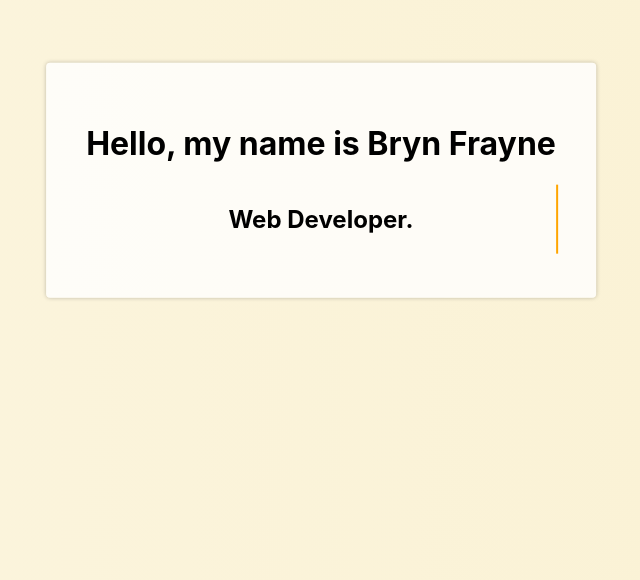
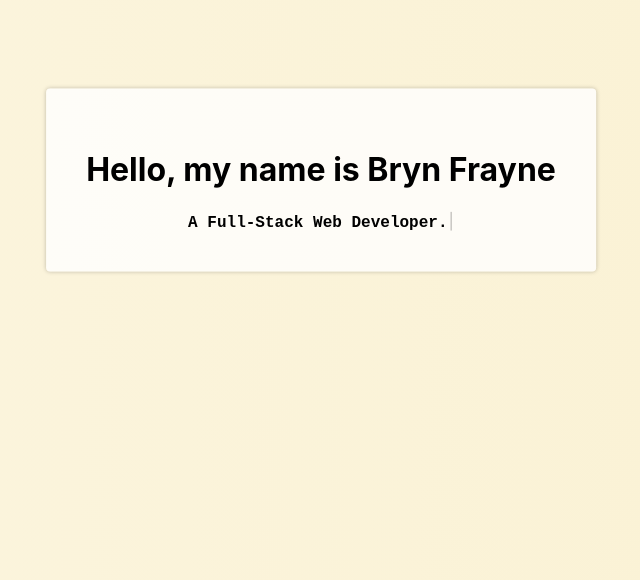
Before and after one commit to brynfrayne/Personal-Portfolio, a React (Create React App) app: page / in a window 1280 px wide. Shown: the part 220-800 px from the top of the page, without its empty margins (319-959 px from the left). Built offline with nearby package versions, Linux system fonts and the light colour scheme.

Commit message:
added typewriter component to landing

```diff
--- a/package.json
+++ b/package.json
@@ -11,6 +11,7 @@
     "react-router-dom": "^6.2.1",
     "react-scripts": "5.0.0",
     "sass": "^1.49.7",
+    "typewriter-effect": "^2.18.2",
     "web-vitals": "^2.1.4"
   },
   "scripts": {
--- a/src/pages/Landing/Landing.js
+++ b/src/pages/Landing/Landing.js
@@ -1,19 +1,41 @@
 import React from 'react'
 import './Landing.scss';
+import TypewriterComponent from 'typewriter-effect';
 
 export default function Landing() {
+  // var typewriter = new Typewriter(landing, {
+  //   loop: true,
+  //   delay: 75,
+  // });
+
+  // typewriter
+  //   .pauseFor(2500)
+  //   .typeString('A simple yet powerful native javascript')
+  //   .pauseFor(300)
+  //   .deleteChars(10)
+  //   .typeString('<strong>JS</strong> plugin for a cool typewriter effect and ')
+  //   .typeString('<strong>only <span style="color: #27ae60;">5kb</span> Gzipped!</strong>')
+  //   .pauseFor(1000)
+  //   .start();
+
   return (
 
     <div className='landing'>
 
-      {/* <div className='content__container'> */}
+
         <div class="content">
           <h1>Hello, my name is Bryn Frayne</h1>
-          <div className='content__text'>
-            <div className='content__container'><h2>Web Developer.</h2></div>
-          </div>
-          {/* </div> */}
-        {/* </div> */}
+
+
+           <TypewriterComponent
+           className='typewriter'
+           onInit={typewriter => {
+             typewriter.typeString('A Full-Stack Web Developer.').start();
+           }}
+           />
+
+
+
       </div>
     </div>
   )
--- a/src/pages/Landing/Landing.scss
+++ b/src/pages/Landing/Landing.scss
@@ -1,35 +1,9 @@
-// html {
-//     height:100%;
-//   }
 
-//   body {
-//     margin:0;
-//   }
-//   .landing {
-//       height: 880px;
-//   }
-//   .bg {
-//     animation:slide 3s ease-in-out infinite alternate;
-//     background-image: linear-gradient(-60deg, #6c3 50%, #09f 50%);
-//     bottom:0;
-//     left:-50%;
-//     opacity:.5;
-//     position:relative;
-//     right:-50%;
-//     top:0;
-//     z-index:-1;
-//   }
-
-//   .bg2 {
-//     animation-direction:alternate-reverse;
-//     animation-duration:4s;
-//   }
-
-//   .bg3 {
-//     animation-duration:5s;
-//   }
 
   .content {
+    // width: 341px;
+    // max-height:271px;
+
     background-color:rgba(255, 255, 255, 0.8);
     border-radius:.25em;
     box-shadow:0 0 .25em rgba(0,0,0,.25);
@@ -40,47 +14,33 @@
     text-align:center;
     top:50%;
     transform:translate(-50%, -50%);
-    &__text {
-    // typewriter styling
-    display: inline-block;
-    overflow: hidden;
-    border-right: .15em solid orange;
-    width: 0;
-    animation: typing 1.5s steps(100,end) forwards;
-    }
+    // &__text {
+    // // typewriter styling
+    // display: inline-block;
+    // overflow: hidden;
+    // border-right: .15em solid orange;
+    // width: 0;
+    // animation: typing 5s steps(27,end) forwards;
+    // }
   }
-  @keyframes typing {
-    from { width: 0 }
-    to { width: 100% }
-  }
-  .content__container {
-    display: inline-block;
-}
-
-//   h1 {
-    // font-family:monospace;
+//   @keyframes typing {
+//     from { width: 0 }
+//     to { width: 100% }
 //   }
 
-//   @keyframes slide {
-//     0% {
-//       transform:translateX(-25%);
-//     }
-//     100% {
-//       transform:translateX(25%);
-//     }
-//   }
+  .Typewriter__wrapper{
+      font-weight: 600;
+      font-size: 1rem;
+      font-family: monospace;
+  }
+  .landing {
+    // below is the background gradient code -- its now applied in app.scss
 
-//   html, body {
-//     width: 100%;
-//     height:100%;
-//   }
-
-  .landing {
     // background: #FFEFBA;  /* fallback for old browsers */
     // background: -webkit-linear-gradient(to right, #FFFFFF, #FFEFBA);  /* Chrome 10-25, Safari 5.1-6 */
     // background: linear-gradient(to right, #FFFFFF, #FFEFBA); /* W3C, IE 10+/ Edge, Firefox 16+, Chrome 26+, Opera 12+, Safari 7+ */
+    //   background: linear-gradient(-45deg, #ee7752, #e73c7e, #23a6d5, #23d5ab);
 
-    //   background: linear-gradient(-45deg, #ee7752, #e73c7e, #23a6d5, #23d5ab);
       background-size: 400% 400%;
       animation: gradient 15s ease infinite;
       height: 880px;
```
Also changed, not shown: 1 other file (tests, documents, lock files or other folders).
